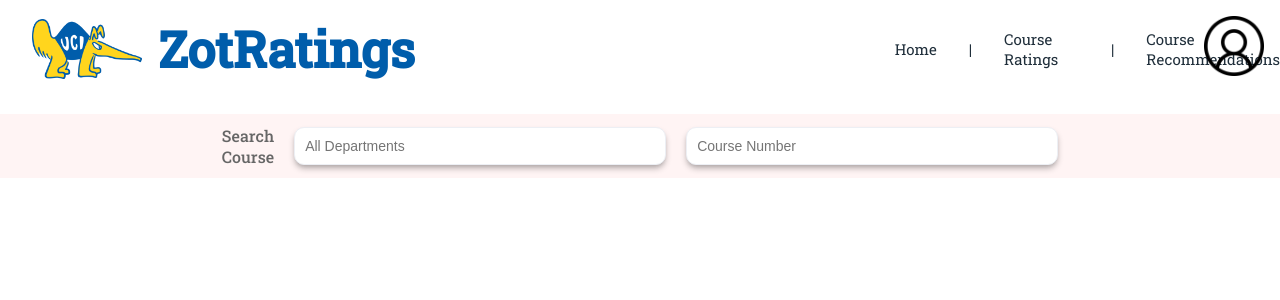
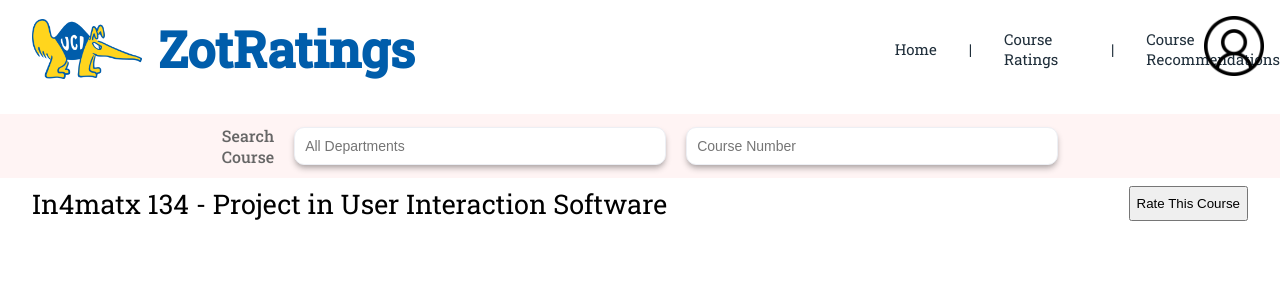
Before and after one commit to KyleHu14/ratemy-course, a Next.js app: page /course/inf134 in a window 1280 px wide. Shown: the top 300 px of the page. Built offline with nearby package versions, Linux system fonts and the light colour scheme.

Commit message:
added the rate page into the directory

```diff
--- a/pages/course/inf134.js
+++ b/pages/course/inf134.js
@@ -9,6 +9,7 @@ const inf134 = () => {
 		<>
 			<Navbar />
 			<div className={styles.courseBody}>
+				{/* The Search Section of the Course Page */}
 				<form className={styles.searchSection}>
 					<div className={styles.searchSectionTitle}>
 						<div>Search</div> <div>Course</div>
@@ -25,6 +26,16 @@ const inf134 = () => {
 					/>
 					<button type="submit" hidden />
 				</form>
+
+                {/* Title Section */}
+				<div className={styles.courseSection}>
+					<div className={styles.courseTitle}>
+						<div>
+							In4matx 134 - Project in User Interaction Software
+						</div>
+                        <button>Rate This Course</button>
+					</div>
+				</div>
 			</div>
 		</>
 	);
--- a/pages/index.js
+++ b/pages/index.js
@@ -56,6 +56,7 @@ export default function Home() {
 							/>
 							<button type="submit" hidden />
 						</form>
+
 					</div>
 
 					{/* Sub Section */}
--- a/styles/pages/CoursePage.module.css
+++ b/styles/pages/CoursePage.module.css
@@ -46,3 +46,15 @@
 	color: #666666;
 	font-weight: 500;
 }
+
+.courseTitle{
+	/* Flexbox */
+	display: flex;
+	justify-content: space-between;
+
+	/* padding */
+	padding: 0.5rem 2rem;
+
+	/* Font Size */
+	font-size: 27px;
+}
```
Also changed, not shown: pages/rate/inf134.js (added, +9 -0 lines), public/test.png (added).
